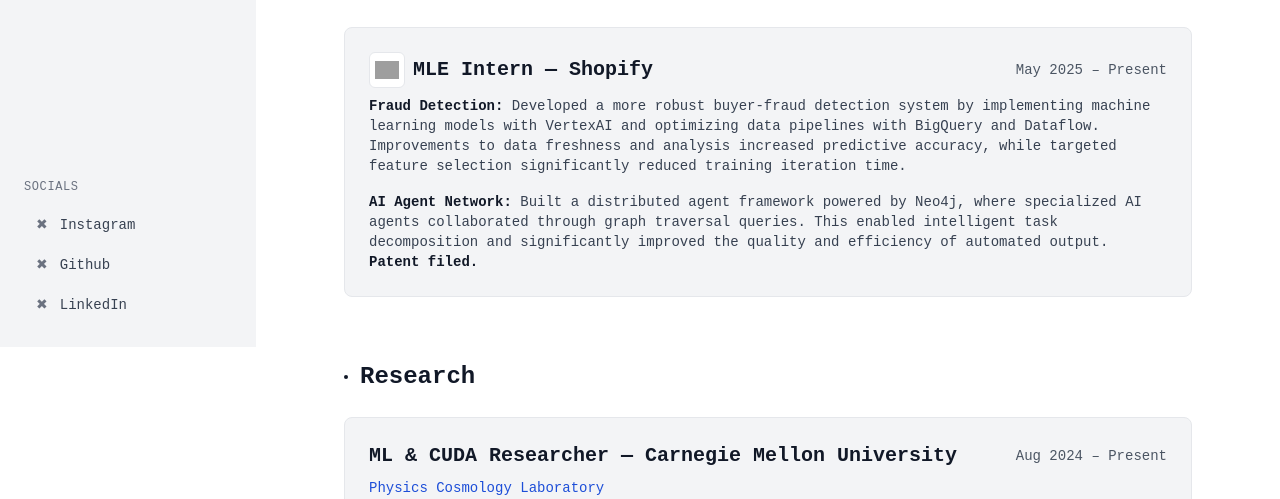
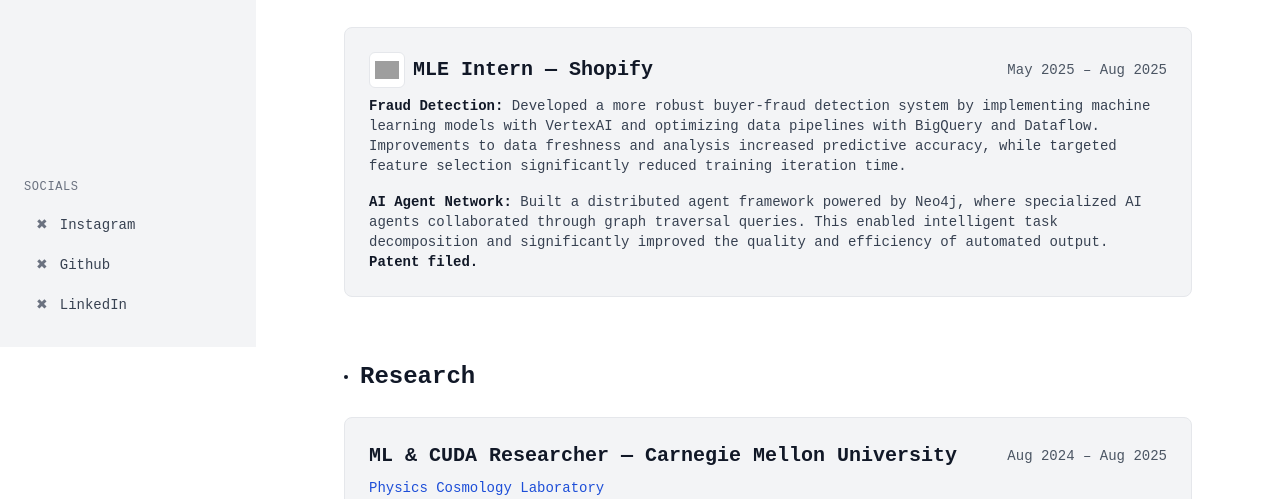
Before and after one commit to AgarwalAarush/aarushagarwal, a Next.js app: page / in a window 1280 px wide. Shown: the part 453-952 px from the top of the page. Built offline with nearby package versions, Linux system fonts and the light colour scheme; grey boxes are pictures that could not be loaded; a web font is replaced by a local one.

Commit message:
fixed timelines

```diff
--- a/src/pages/index.js
+++ b/src/pages/index.js
@@ -137,7 +137,7 @@
                                 </span>
                                 MLE Intern — Shopify
                             </h3>
-                            <span className="text-sm text-gray-600 dark:text-gray-400">May 2025 – Present</span>
+                            <span className="text-sm text-gray-600 dark:text-gray-400">May 2025 – Aug 2025</span>
                         </div>
                         <div className="space-y-4 text-sm">
                             <p className="text-gray-700 dark:text-gray-300">
@@ -161,7 +161,7 @@
                             <h3 className="text-xl font-bold text-gray-900 dark:text-white">
                                 ML & CUDA Researcher — Carnegie Mellon University
                             </h3>
-                            <span className="text-sm text-gray-600 dark:text-gray-400">Aug 2024 – Present</span>
+                            <span className="text-sm text-gray-600 dark:text-gray-400">Aug 2024 – Aug 2025</span>
                         </div>
                         <p className="text-blue-700 dark:text-blue-400 font-medium text-sm mb-1">Physics Cosmology Laboratory</p>
                         <p className="text-gray-600 dark:text-gray-400 text-sm mb-4">Supervisor: Professor Mateo Cremonesi</p>
```
